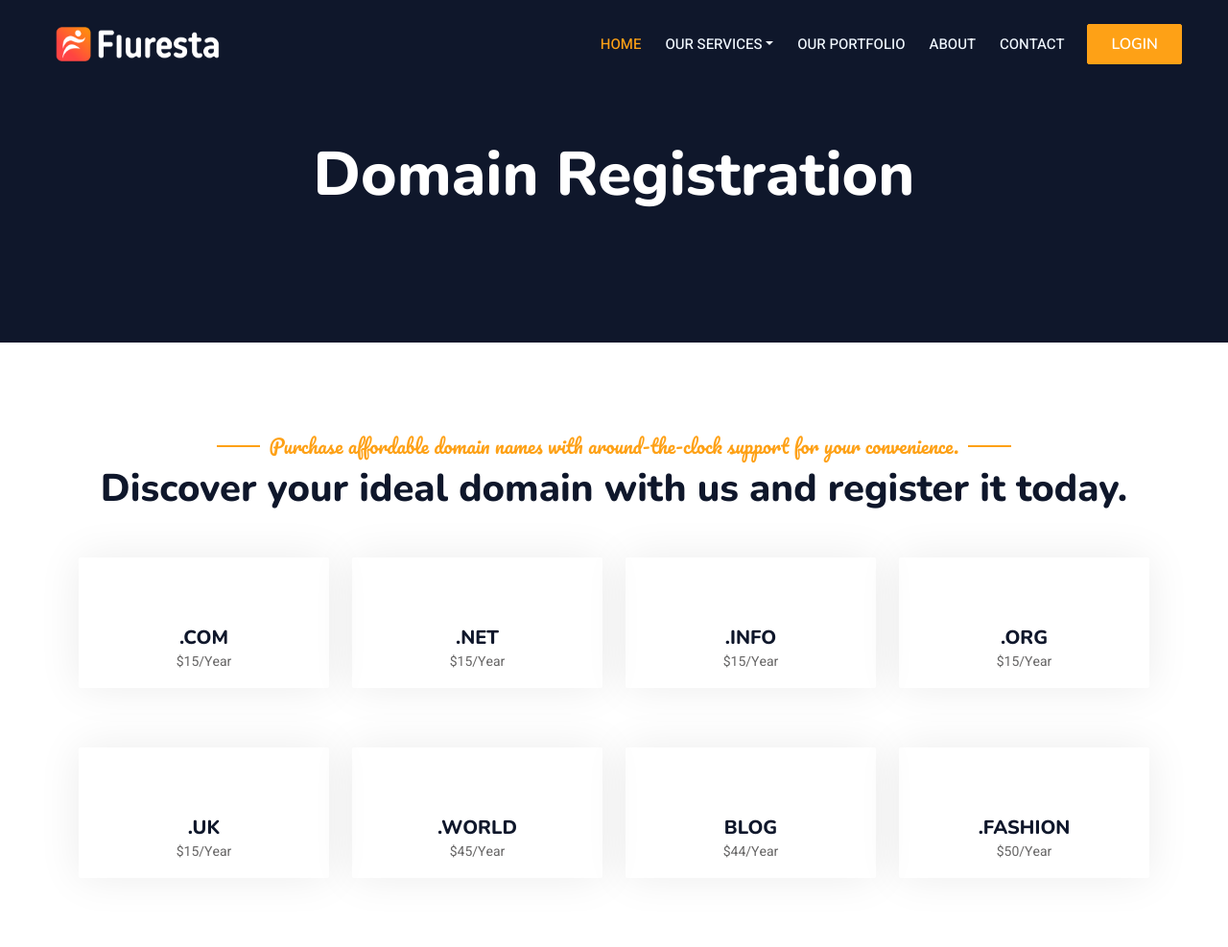
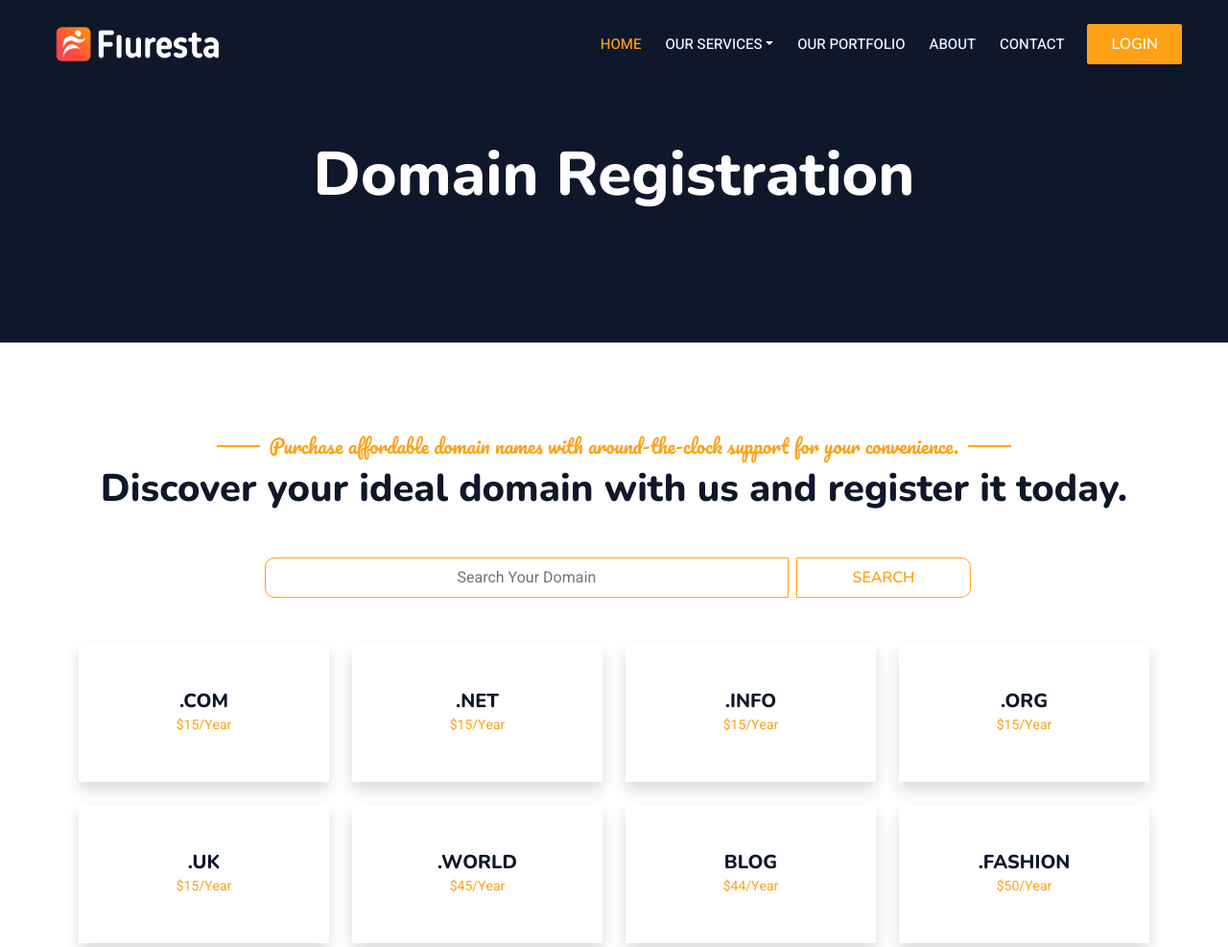
Before and after one commit to pothikit/fluresta, a plain HTML site: page domain.html in a window 1280 px wide. Shown: the top 987 px of the page at 96% size. Drawn offline with nearby package versions, Linux system fonts and the light colour scheme.

Commit message:
some updated

```diff
--- a/css/style.css
+++ b/css/style.css
@@ -485,3 +485,16 @@
 /* .packege li:last-child{
     border-bottom: none !important;
 } */
+
+.domain-regi input
+{
+border-radius :10px 0 0 10px !important;
+}
+.domain-regi a
+{
+border-radius :0 10px 10px 0 !important;
+}
+
+.web-hosting img{
+    border-radius: 10px;
+}
--- a/domain.html
+++ b/domain.html
@@ -42,13 +42,8 @@
         </div>
         <!-- Spinner End -->
 
-
         <!-- Navbar & Hero Start -->
         <div class="container-xxl position-relative p-0">
-
-
-
-
 
             <nav class="navbar navbar-expand-lg navbar-dark bg-dark px-4 px-lg-5 py-3 py-lg-0">
                 <a href="" class="navbar-brand p-0">
@@ -115,123 +110,81 @@
         <!-- Team Start -->
         <div class="container-xxl pt-5 pb-3">
             <div class="container">
-                <div class="text-center wow fadeInUp" data-wow-delay="0.1s">
+                <div class="text-center wow fadeInUp domain-regi" data-wow-delay="0.1s">
                     <h5 class="section-title ff-secondary text-center text-primary fw-normal">Purchase affordable domain names with around-the-clock support for your convenience.</h5>
                     <h1 class="mb-5">Discover your ideal domain with us and register it today.</h1>
+
+                    <div class="d-flex my-5 col-md-8 mx-auto">
+                        <input class="form-control w-75 border border-primary shadow-none py-2 text-center mx-2" type="text" placeholder="Search Your Domain">
+                        <a href="#" class="btn btn-outline-primary w-25 py-2">
+                            Search
+                        </a>
+                    </div>
                 </div>
                 <div class="row g-4">
                     <div class="col-lg-3 col-md-6 wow fadeInUp" data-wow-delay="0.1s">
-                        <div class="team-item text-center rounded overflow-hidden">
-                            <div class="rounded-circle overflow-hidden m-4">
-                                <img class="img-fluid" src="img/team-1.jpg" alt="">
-                            </div>
+                        <a href="#">
+                            <div class="shadow text-center rounded py-5">
                                 <h5 class="mb-0">.COM</h5>
                                 <small>$15/Year </small>
-                            <div class="d-flex justify-content-center mt-3">
-                                <a class="btn btn-square btn-primary mx-1" href=""><i class="fab fa-facebook-f"></i></a>
-                                <a class="btn btn-square btn-primary mx-1" href=""><i class="fab fa-twitter"></i></a>
-                                <a class="btn btn-square btn-primary mx-1" href=""><i class="fab fa-instagram"></i></a>
                             </div>
-                        </div>
+                        </a>
                     </div>
                     <div class="col-lg-3 col-md-6 wow fadeInUp" data-wow-delay="0.3s">
-                        <div class="team-item text-center rounded overflow-hidden">
-                            <div class="rounded-circle overflow-hidden m-4">
-                                <img class="img-fluid" src="img/team-2.jpg" alt="">
-                            </div>
+                        <a href="#">
+                            <div class="shadow text-center rounded py-5">
                                 <h5 class="mb-0">.NET</h5>
                                 <small>$15/Year</small>
-                            <div class="d-flex justify-content-center mt-3">
-                                <a class="btn btn-square btn-primary mx-1" href=""><i class="fab fa-facebook-f"></i></a>
-                                <a class="btn btn-square btn-primary mx-1" href=""><i class="fab fa-twitter"></i></a>
-                                <a class="btn btn-square btn-primary mx-1" href=""><i class="fab fa-instagram"></i></a>
                             </div>
-                        </div>
+                        </a>
                     </div>
                     <div class="col-lg-3 col-md-6 wow fadeInUp" data-wow-delay="0.5s">
-                        <div class="team-item text-center rounded overflow-hidden">
-                            <div class="rounded-circle overflow-hidden m-4">
-                                <img class="img-fluid" src="img/team-3.jpg" alt="">
-                            </div>
+                       <a href="#">
+                         <div class="shadow text-center rounded py-5">
                             <h5 class="mb-0">.INFO</h5>
                             <small>$15/Year</small>
-                            <div class="d-flex justify-content-center mt-3">
-                                <a class="btn btn-square btn-primary mx-1" href=""><i class="fab fa-facebook-f"></i></a>
-                                <a class="btn btn-square btn-primary mx-1" href=""><i class="fab fa-twitter"></i></a>
-                                <a class="btn btn-square btn-primary mx-1" href=""><i class="fab fa-instagram"></i></a>
                         </div>
-                        </div>
+                       </a>
                     </div>
                     <div class="col-lg-3 col-md-6 wow fadeInUp" data-wow-delay="0.7s">
-                        <div class="team-item text-center rounded overflow-hidden">
-                            <div class="rounded-circle overflow-hidden m-4">
-                                <img class="img-fluid" src="img/team-4.jpg" alt="">
-                            </div>
+                       <a href="#">
+                        <div class="shadow text-center rounded py-5">
                             <h5 class="mb-0">.ORG</h5>
                             <small>$15/Year</small>
-                            <div class="d-flex justify-content-center mt-3">
-                                <a class="btn btn-square btn-primary mx-1" href=""><i class="fab fa-facebook-f"></i></a>
-                                <a class="btn btn-square btn-primary mx-1" href=""><i class="fab fa-twitter"></i></a>
-                                <a class="btn btn-square btn-primary mx-1" href=""><i class="fab fa-instagram"></i></a>
                         </div>
-                        </div>
+                       </a>
                     </div>
                     <div class="col-lg-3 col-md-6 wow fadeInUp" data-wow-delay="0.1s">
-                        <div class="team-item text-center rounded overflow-hidden">
-                            <div class="rounded-circle overflow-hidden m-4">
-                                <img class="img-fluid" src="img/team-2.jpg" alt="">
-                            </div>
+                       <a href="#">
+                        <div class="shadow text-center rounded py-5">
                             <h5 class="mb-0">.UK</h5>
                             <small>$15/Year</small>
-                            <div class="d-flex justify-content-center mt-3">
-                                <a class="btn btn-square btn-primary mx-1" href=""><i class="fab fa-facebook-f"></i></a>
-                                <a class="btn btn-square btn-primary mx-1" href=""><i class="fab fa-twitter"></i></a>
-                                <a class="btn btn-square btn-primary mx-1" href=""><i class="fab fa-instagram"></i></a>
                         </div>
-                        </div>
+                       </a>
                     </div>
                     <div class="col-lg-3 col-md-6 wow fadeInUp" data-wow-delay="0.3s">
-                        <div class="team-item text-center rounded overflow-hidden">
-                            <div class="rounded-circle overflow-hidden m-4">
-                                <img class="img-fluid" src="img/team-3.jpg" alt="">
-                            </div>
+                       <a href="#">
+                        <div class="shadow text-center rounded py-5">
                             <h5 class="mb-0">.WORLD</h5>
                             <small>$45/Year</small>
-                            <div class="d-flex justify-content-center mt-3">
-                                <a class="btn btn-square btn-primary mx-1" href=""><i class="fab fa-facebook-f"></i></a>
-                                <a class="btn btn-square btn-primary mx-1" href=""><i class="fab fa-twitter"></i></a>
-                                <a class="btn btn-square btn-primary mx-1" href=""><i class="fab fa-instagram"></i></a>
                         </div>
-                        </div>
+                       </a>
                     </div>
                     <div class="col-lg-3 col-md-6 wow fadeInUp" data-wow-delay="0.5s">
-                        <div class="team-item text-center rounded overflow-hidden">
-                            <div class="rounded-circle overflow-hidden m-4">
-                                <img class="img-fluid" src="img/team-4.jpg" alt="">
-                            </div>
+                       <a href="#">
+                        <div class="shadow text-center rounded py-5">
                             <h5 class="mb-0">BLOG</h5>
                             <small>$44/Year</small>
-                            <div class="d-flex justify-content-center mt-3">
-                                <a class="btn btn-square btn-primary mx-1" href=""><i class="fab fa-facebook-f"></i></a>
-                                <a class="btn btn-square btn-primary mx-1" href=""><i class="fab fa-twitter"></i></a>
-                                <a class="btn btn-square btn-primary mx-1" href=""><i class="fab fa-instagram"></i></a>
                         </div>
-                        </div>
+                       </a>
                     </div>
                     <div class="col-lg-3 col-md-6 wow fadeInUp" data-wow-delay="0.7s">
-                        <div class="team-item text-center rounded overflow-hidden">
-                            <div class="rounded-circle overflow-hidden m-4">
-                                <img class="img-fluid" src="img/team-1.jpg" alt="">
-                            </div>
+                        <a href="#">
+                            <div class="shadow text-center rounded py-5">
                                 <h5 class="mb-0">.FASHION</h5>
                                 <small>$50/Year</small>
-                            <div class="d-flex justify-content-center mt-3">
-                                <a class="btn btn-square btn-primary mx-1" href=""><i class="fab fa-facebook-f"></i></a>
-                                <a class="btn btn-square btn-primary mx-1" href=""><i class="fab fa-twitter"></i></a>
-                                <a class="btn btn-square btn-primary mx-1" href=""><i class="fab fa-instagram"></i></a>
                             </div>
-                        </div>
-                    </div>
+                        </a>
                 </div>
             </div>
         </div>
```
Also changed, not shown: portfolio.html (+8 -8 lines), webhosting.html (+4 -3 lines), wordpress.html (+1 -1 lines). Lines whose indentation alone changed are shown as unchanged.
